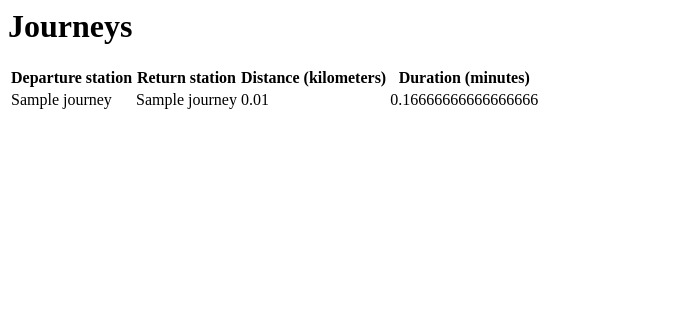
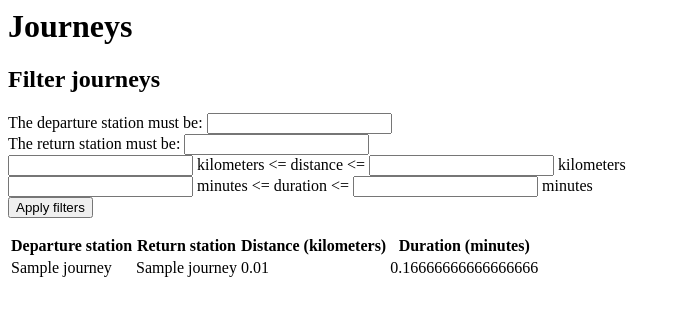
Before and after one commit to kauko-i/bikeapp, a Flask app: page /journeys/ in a window 1280 px wide. Shown: the top 316 px of the page, without its empty margins (0-680 px from the left). Run offline with Flask 2, Linux system fonts and the light colour scheme; a database or web service that is not in the repository returns one stand-in record (values such as "Sample title"); some libraries are stand-ins or nearby versions.

Commit message:
add journey filtering

```diff
--- a/app.py
+++ b/app.py
@@ -3,6 +3,7 @@ import os
 from werkzeug.utils import secure_filename
 from dateutil import parser
 import psycopg2
+from urllib.parse import urlencode
 
 ALLOWED_EXTENSIONS = ['csv']
 JOURNEY_HEADER = 'Departure,Return,Departure station id,Departure station name,Return station id,Return station name,Covered distance (m),Duration (sec.)\n'
@@ -102,6 +103,18 @@ def journeys():
     if not page:
         page = 0
     page = int(page)
+    departure = request.args.get('departure')
+    departure = '' if not departure else departure
+    arrival = request.args.get('return')
+    arrival = '' if not arrival else arrival
+    mindistance = request.args.get('mindistance')
+    mindistance = -1 if not mindistance else float(mindistance)*METERS_IN_KILOMETER
+    maxdistance = request.args.get('maxdistance')
+    maxdistance = -1 if not maxdistance else float(maxdistance)*METERS_IN_KILOMETER
+    minduration = request.args.get('minduration')
+    minduration = -1 if not minduration else float(minduration)*SECONDS_IN_MINUTE
+    maxduration = request.args.get('maxduration')
+    maxduration = -1 if not maxduration else float(maxduration)*SECONDS_IN_MINUTE
     con = psycopg2.connect(DATABASE_URL, sslmode='require')
     cur = con.cursor()
     cur.execute('''
@@ -109,8 +122,12 @@ def journeys():
     FROM journeys
     JOIN stations departures ON journeys.departure_station = departures.id
     JOIN stations returns ON journeys.return_station = returns.id
-    ORDER BY departures.name, returns.name, distance, duration LIMIT %s OFFSET %s
-    ''',(JOURNEY_LIMIT + 1,JOURNEY_LIMIT*page))
+    WHERE (departures.name = %(departure)s OR %(departure)s = '') AND (returns.name = %(arrival)s OR %(arrival)s = '') AND
+    (%(mindistance)s <= distance OR %(mindistance)s = -1) AND (distance <= %(maxdistance)s OR %(maxdistance)s = -1) AND
+    (%(minduration)s <= duration OR %(minduration)s = -1) AND (duration <= %(maxduration)s OR %(maxduration)s = -1)
+    ORDER BY departures.name, returns.name, distance, duration LIMIT %(limit)s OFFSET %(offset)s
+    ''',{'departure':departure,'arrival':arrival,'mindistance':mindistance,'maxdistance':maxdistance,
+    'minduration':minduration,'maxduration':maxduration,'limit':JOURNEY_LIMIT + 1,'offset':JOURNEY_LIMIT*page})
     rows = cur.fetchall()
     cur.close()
     con.close()
@@ -121,7 +138,10 @@ def journeys():
         rows = rows[:-1]
     row_list = [{'departure_station':str(row[0]),'return_station':str(row[1]),'distance':str(float(row[2])/METERS_IN_KILOMETER),
     'duration':str(float(row[3])/SECONDS_IN_MINUTE)} for row in rows]
-    return render_template('journeys.html', journeys=row_list, page=page, last=last_page)
+    filterquery = dict(request.args)
+    if 'page' in filterquery:
+        del filterquery['page']
+    return render_template('journeys.html', journeys=row_list, page=page, last=last_page, filters=filterquery, filterquery=urlencode(filterquery))
 
 @app.route('/stations/')
 @app.route('/stations/<id>/')
--- a/templates/journeys.html
+++ b/templates/journeys.html
@@ -4,11 +4,23 @@
     </head>
     <body>
         <h1>Journeys</h1>
+        <h2>Filter journeys</h2>
+        <form action="" method="get">
+            <label>The departure station must be: <input name="departure" value="{{filters['departure']}}"></label>
+            <br>
+            <label>The return station must be: <input name="return" value="{{filters['return']}}"></label>
+            <br>
+            <label><input name="mindistance" type="number" step="0.001" value="{{filters['mindistance']}}"> kilometers &lt;= distance &lt;= <input name="maxdistance" type="number" step="0.001" value="{{filters['maxdistance']}}"> kilometers</label>
+            <br>
+            <label><input name="minduration" type="number" step="0.001" value="{{filters['minduration']}}"> minutes &lt;= duration &lt;= <input name="maxduration" type="number" step="0.001"  value="{{filters['maxduration']}}"> minutes</label>
+            <br>
+            <input type="submit" value="Apply filters">
+        </form>
         {% if page != 0 %}
-            <a href="/journeys/?page={{page - 1}}">&lt;&lt;Former page</a>
+            <a href="/journeys/?page={{page - 1}}&{{filterquery}}">&lt;&lt;Former page</a>
         {% endif %}
         {% if not last %}
-            <a href="/journeys/?page={{page + 1}}">Next page&gt;&gt;</a>
+            <a href="/journeys/?page={{page + 1}}&{{filterquery}}">Next page&gt;&gt;</a>
         {% endif %}
         <table>
             <tr>
```
